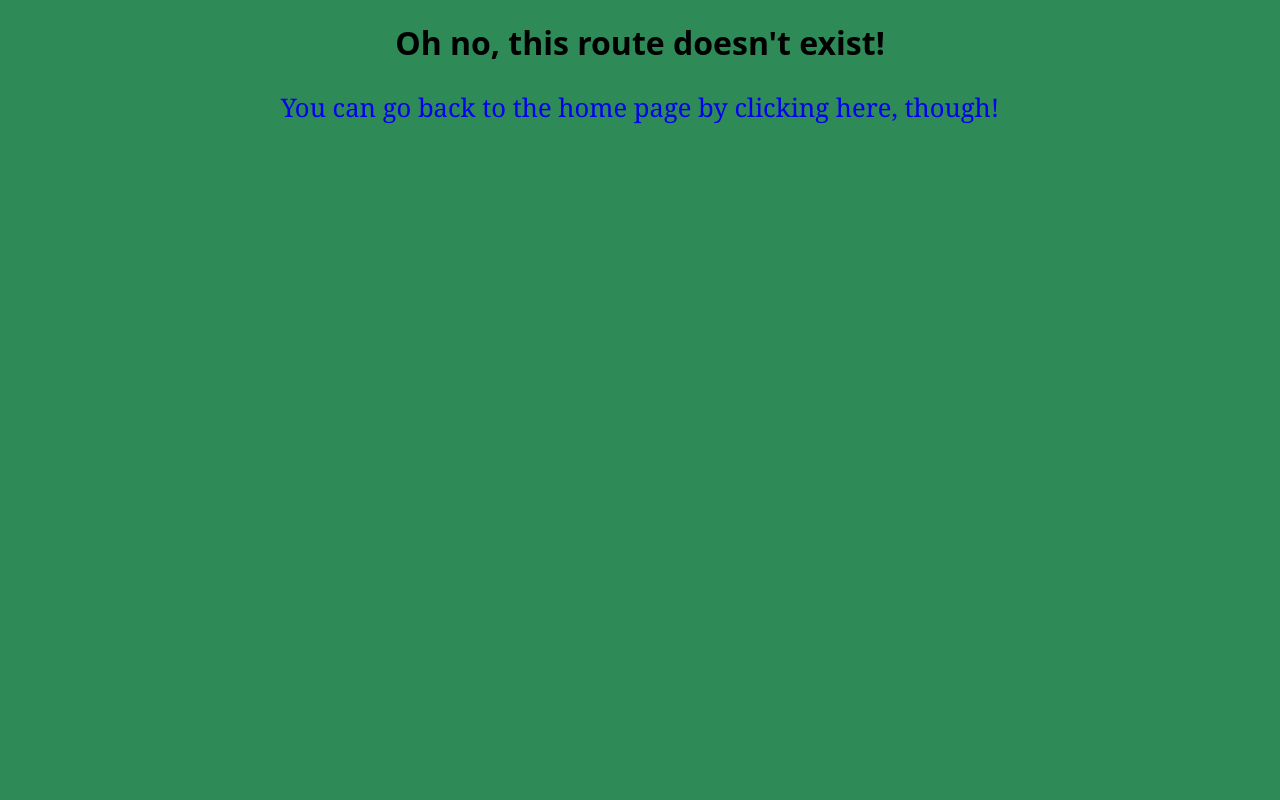
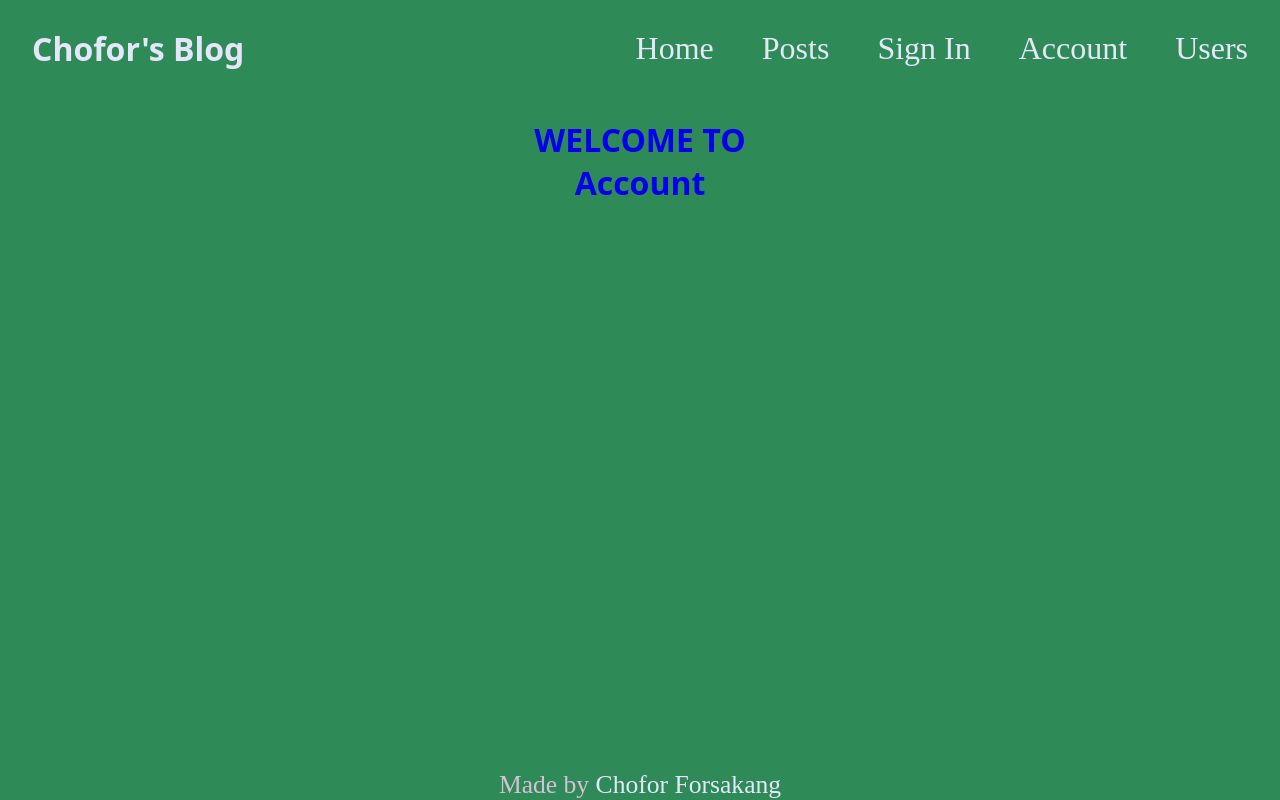
Before and after one commit to ChoforJr/admin-client-blog-api, a React (Vite) app: page /account in a window 1280 px wide. Built offline with nearby package versions, Linux system fonts and the light colour scheme.

Commit message:
setting up the layout for app

```diff
--- /dev/null
+++ b/src/Account Components/Account.jsx
@@ -0,0 +1,18 @@
+import { Link } from "react-router-dom";
+import styles from "./account.module.css";
+
+const Account = () => {
+  return (
+    <div className={styles.account}>
+      <Link to="/">
+        <h1>
+          WELCOME TO
+          <br />
+          Account
+        </h1>
+      </Link>
+    </div>
+  );
+};
+
+export default Account;
--- a/src/App Components/App.jsx
+++ b/src/App Components/App.jsx
@@ -2,6 +2,8 @@ import "./App.css";
 
 import { Link } from "react-router-dom";
 import { Outlet } from "react-router-dom";
+// import { ItemContext } from "../ItemContext";
+// import { useAppLogic } from "./UseAppLogic";
 
 const App = () => {
   return (
--- a/src/App Components/UseAppLogic.jsx
+++ b/src/App Components/UseAppLogic.jsx
@@ -1,5 +1,7 @@
 import { useParams } from "react-router-dom";
 import { useState, useEffect } from "react";
+const apiUrl = import.meta.env.VITE_BLOG_API_URL;
+console.log(apiUrl);
 
 export function useAppLogic() {
   const { name } = useParams();
--- /dev/null
+++ b/src/ItemContext.jsx
@@ -0,0 +1,3 @@
+import { createContext } from "react";
+
+export const ItemContext = createContext();
--- /dev/null
+++ b/src/Posts Components/Posts.jsx
@@ -0,0 +1,18 @@
+import { Link } from "react-router-dom";
+import styles from "./posts.module.css";
+
+const Posts = () => {
+  return (
+    <div className={styles.posts}>
+      <Link to="/">
+        <h1>
+          WELCOME TO
+          <br />
+          Posts
+        </h1>
+      </Link>
+    </div>
+  );
+};
+
+export default Posts;
--- /dev/null
+++ b/src/SignIn Components/SignIn.jsx
@@ -0,0 +1,18 @@
+import { Link } from "react-router-dom";
+import styles from "./signIn.module.css";
+
+const SignIn = () => {
+  return (
+    <div className={styles.signIn}>
+      <Link to="/">
+        <h1>
+          WELCOME TO
+          <br />
+          SignIn
+        </h1>
+      </Link>
+    </div>
+  );
+};
+
+export default SignIn;
--- /dev/null
+++ b/src/Users Components/Users.jsx
@@ -0,0 +1,18 @@
+import { Link } from "react-router-dom";
+import styles from "./users.module.css";
+
+const Users = () => {
+  return (
+    <div className={styles.users}>
+      <Link to="/">
+        <h1>
+          WELCOME TO
+          <br />
+          Users
+        </h1>
+      </Link>
+    </div>
+  );
+};
+
+export default Users;
```
Also changed, not shown: src/routes.jsx (+8 -0 lines), src/Account Components/account.module.css (added), src/Posts Components/posts.module.css (added), src/SignIn Components/signIn.module.css (added), src/Users Components/users.module.css (added), 1 other file (tests, documents, lock files or other folders).
